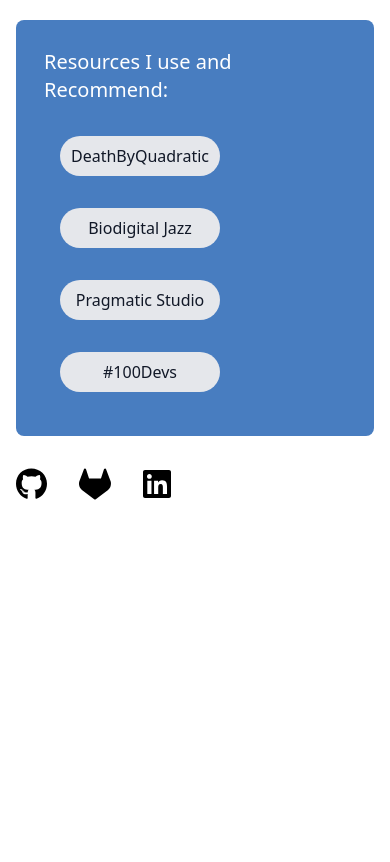
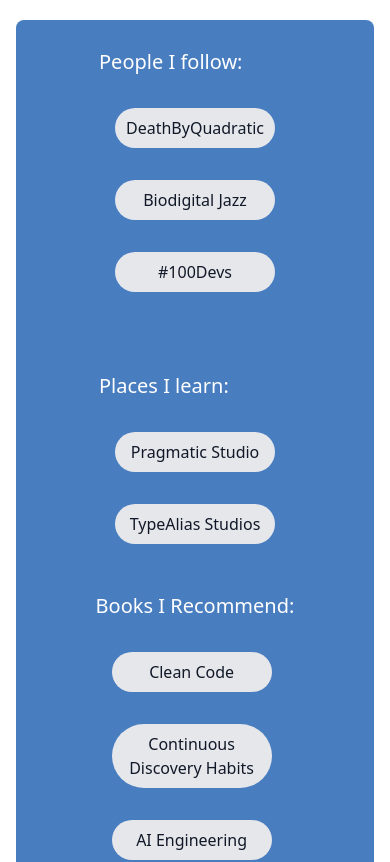
Before and after one commit to JSIK3S/joshsikes, a React (Create React App) app: page /#/ in a window 390 px wide. Shown: the part 1360-2222 px from the top of the page. Before the commit the page ends 1892 px from the top, so only its background shows below. Built offline with nearby package versions, Linux system fonts and the light colour scheme.

Commit message:
adds additional responsiveness

```diff
--- a/src/components/PageSections/RecommendsSection.tsx
+++ b/src/components/PageSections/RecommendsSection.tsx
@@ -3,9 +3,9 @@
 function RecommendsSection() {
   return (
     <div>
-      <div className="bg-[#487DC0] text-white rounded-lg p-7 sm:p-8">
-        <p className="text-xl mb-4">Resources I use and Recommend:</p>
-        <section>
+      <div className="bg-[#487DC0] text-white rounded-lg p-7 sm:p-8 flex flex-col lg:flex-row gap-8 justify-center items-center lg:items-start">
+        <section className="mb-8">
+          <p className="text-xl mb-4">People I follow:</p>
           <ul className="flex flex-col justify-items-center justify-between">
             <li className="m-4">
               <RecommendationTag
@@ -21,15 +21,45 @@
             </li>
             <li className="m-4">
               <RecommendationTag
+                displayText="#100Devs"
+                linkAddress="https://leonnoel.com/100devs/"
+              />
+            </li>
+          </ul>
+        </section>
+
+        <section>
+          <p className="text-xl mb-4">Places I learn:</p>
+          <ul className="flex flex-col justify-items-center justify-between">
+            <li className="m-4">
+              <RecommendationTag
                 displayText="Pragmatic Studio"
                 linkAddress="https://pragmaticstudio.com/"
               />
             </li>
             <li className="m-4">
               <RecommendationTag
-                displayText="#100Devs"
-                linkAddress="https://leonnoel.com/100devs/"
+                displayText="TypeAlias Studios"
+                linkAddress="https://typealias.com/start/"
               />
+            </li>
+          </ul>
+        </section>
+
+        <section>
+          <p className="text-xl mb-4">Books I Recommend:</p>
+          <ul className="flex flex-col justify-items-center justify-between">
+            <li className="m-4">
+              <RecommendationTag displayText="Clean Code" linkAddress="" />
+            </li>
+            <li className="m-4">
+              <RecommendationTag
+                displayText="Continuous Discovery Habits"
+                linkAddress=""
+              />
+            </li>
+            <li className="m-4">
+              <RecommendationTag displayText="AI Engineering" linkAddress="" />
             </li>
           </ul>
         </section>
--- a/src/components/RecommendationTag.tsx
+++ b/src/components/RecommendationTag.tsx
@@ -5,7 +5,7 @@
 
 function RecommendationTag(props: RecommendationTagProps) {
   return (
-    <button className="rounded-full bg-gray-200 p-2 w-40">
+    <button className="rounded-full bg-gray-200 p-2 w-40 hover:bg-gray-300 transition-colors">
       <a
         href={props.linkAddress}
         target="_blank"
```
